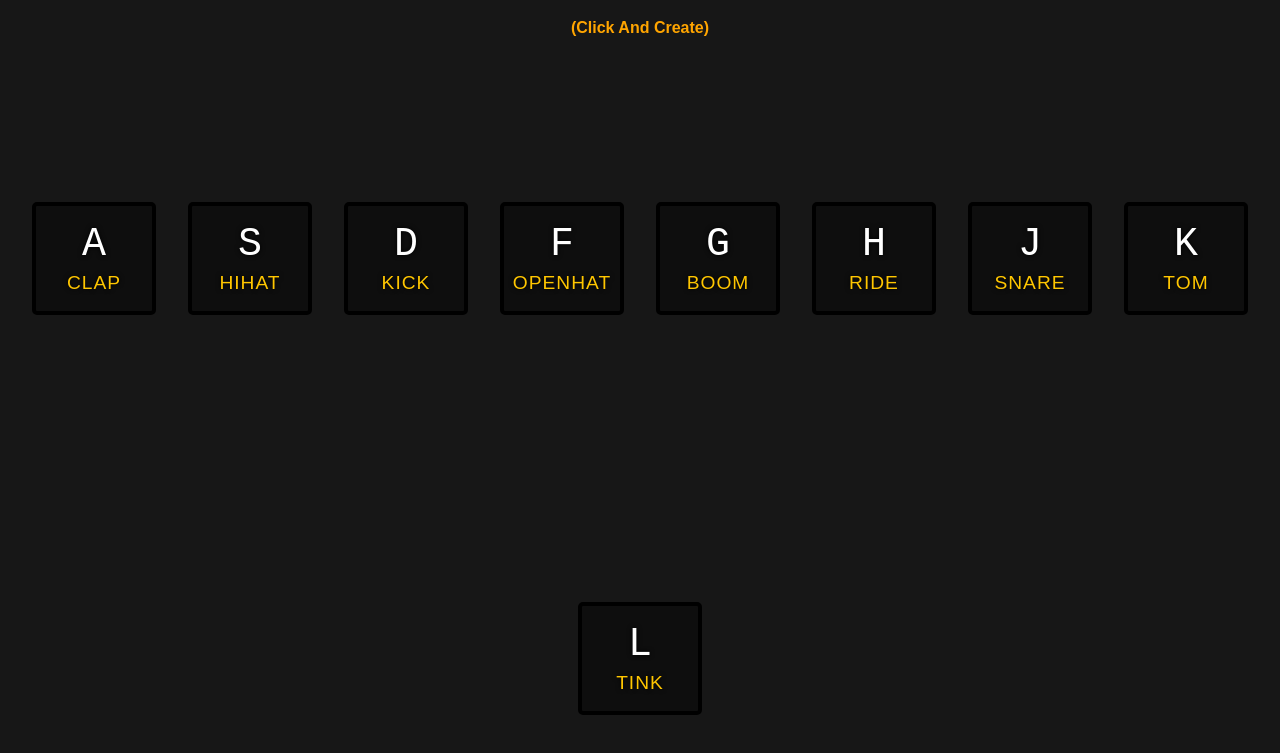
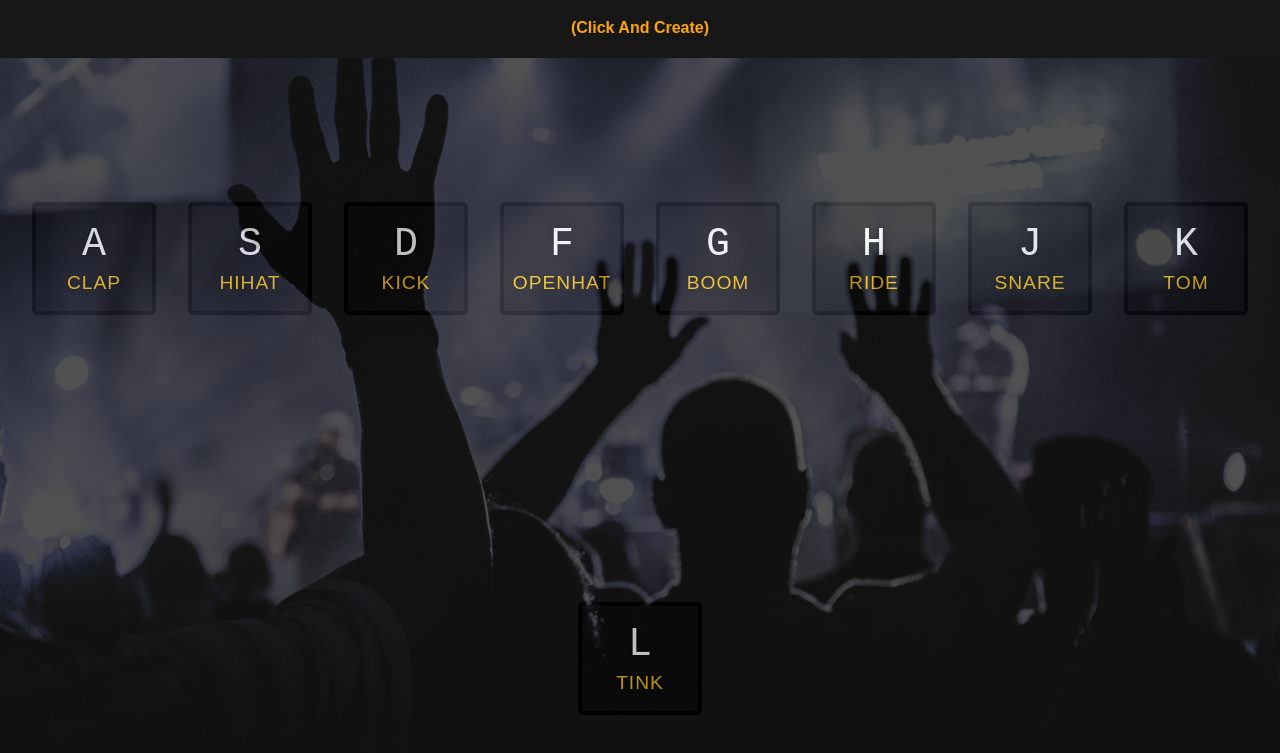
Before and after one commit to pradyneel/CnC, a plain HTML site: page index.html in a window 1280 px wide. Shown: the part 61-814 px from the top of the page. Drawn offline with Linux system fonts and the light colour scheme.

Commit message:
Update imaging.css

```diff
--- a/imaging.css
+++ b/imaging.css
@@ -22,7 +22,7 @@ body{
     right: 0px;
     left: 0px;
     bottom: 0px;
-    background-image: url("imaging.jpg");
+    background-image: url("band.jpg");
     background-repeat: no-repeat;
     background-size: cover;
     background-position: top center;
```
